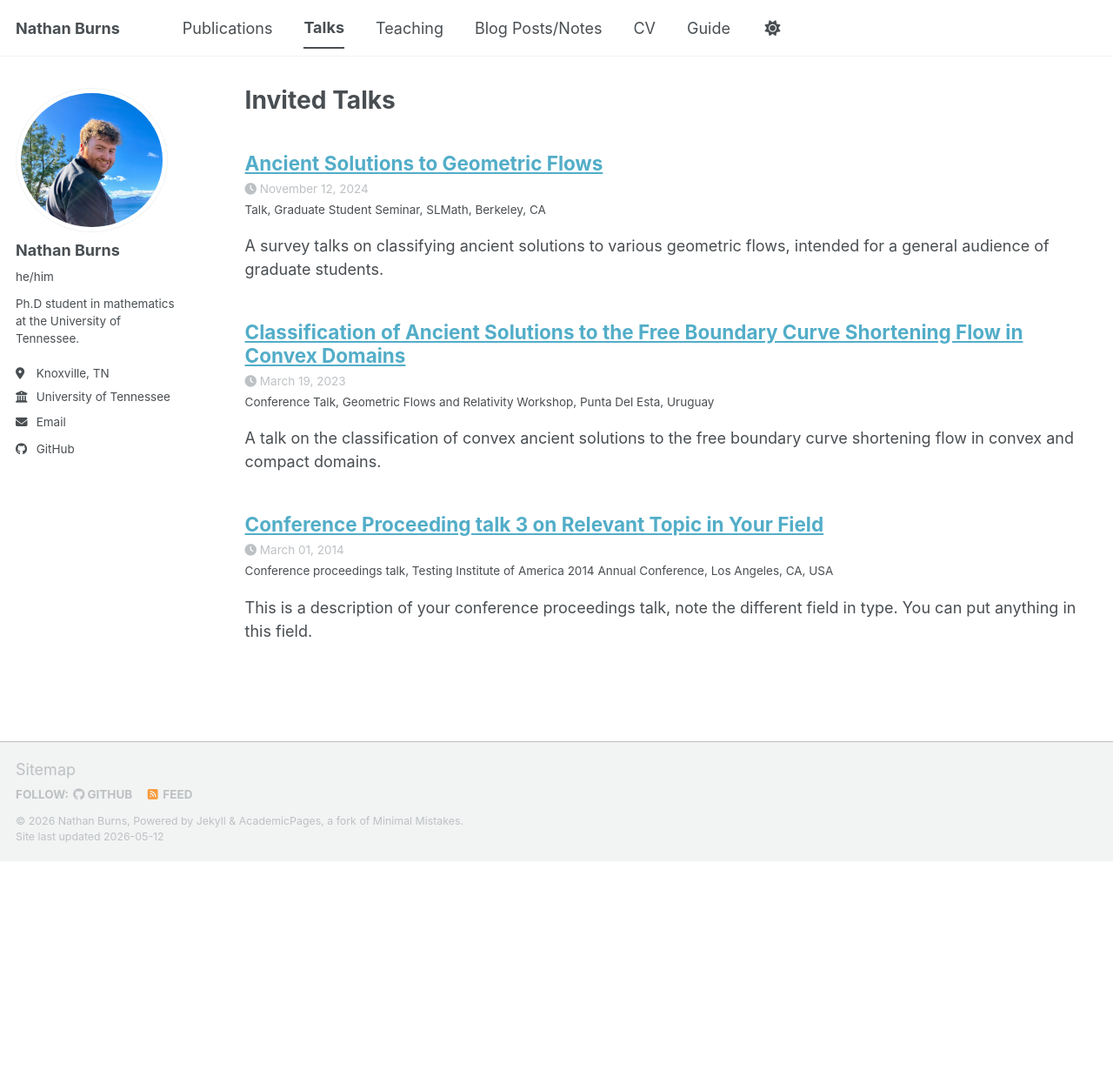
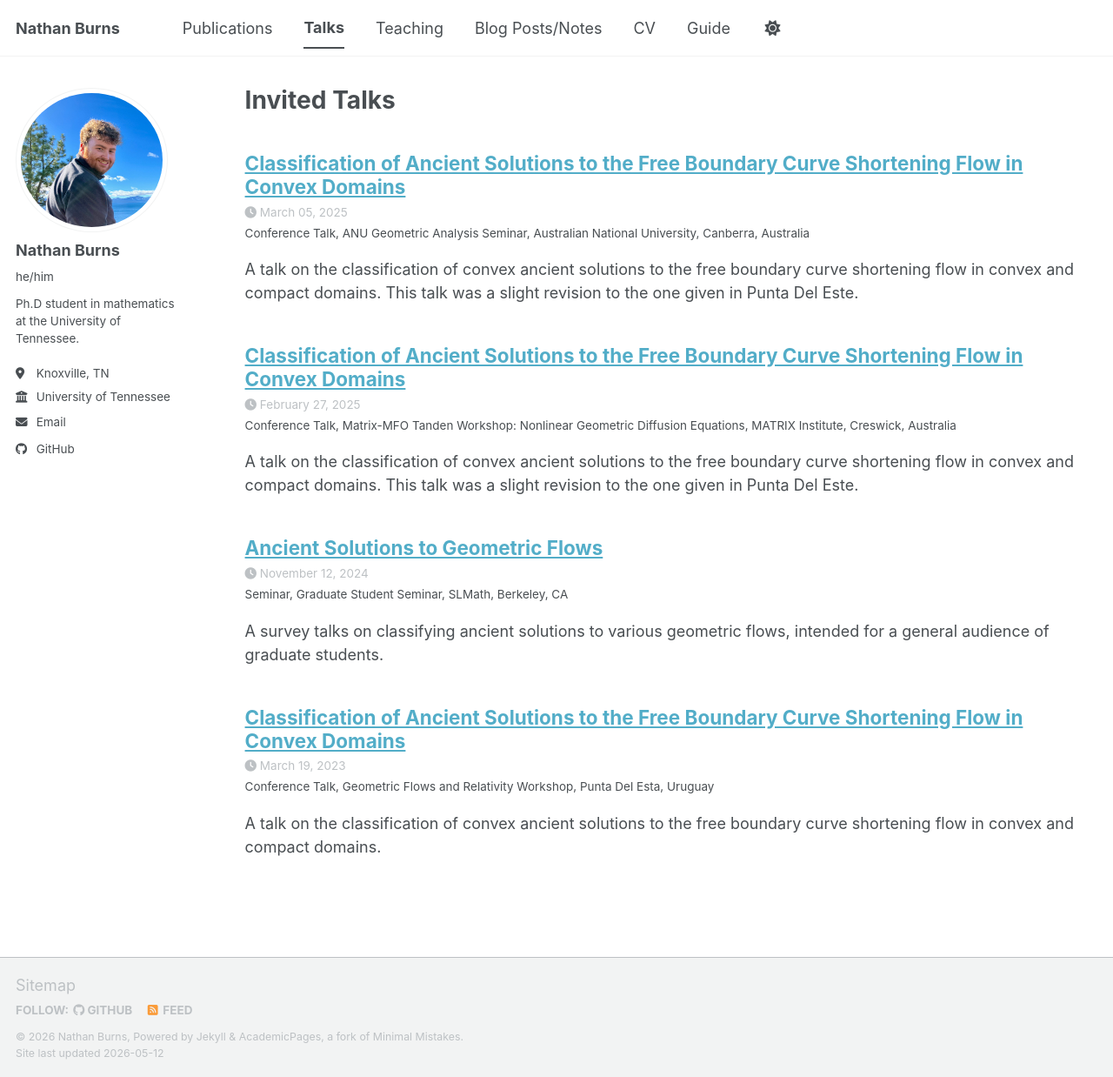
Before and after one commit to nathan-p-burns/nathan-p-burns.github.io, a Jekyll site: the page built from _pages/talks.html, in a window 1280 px wide and 1238 px high. Shown: the whole window at 87% size. Built offline with Jekyll 4.4.1, drawn with Linux system fonts in a browser that asks for light colours; a script bundle is joined from its source files by our own code; library files that are not in the unit come from our copies.

Commit message:
Added Australian talks

```diff
--- a/_talks/2014-03-01-talk-3.md
+++ /dev/null
@@ -1,11 +0,0 @@
----
-title: "Conference Proceeding talk 3 on Relevant Topic in Your Field"
-collection: talks
-type: "Conference proceedings talk"
-permalink: /talks/2014-03-01-talk-3
-venue: "Testing Institute of America 2014 Annual Conference"
-date: 2014-03-01
-location: "Los Angeles, CA, USA"
----
-
-This is a description of your conference proceedings talk, note the different field in type. You can put anything in this field.
--- a/_talks/2024-11-12-talk.md
+++ b/_talks/2024-11-12-talk.md
@@ -1,7 +1,7 @@
 ---
 title: "Ancient Solutions to Geometric Flows"
 collection: talks
-type: "Talk"
+type: "Seminar"
 permalink: /talks/2024-11-12
 venue: "Graduate Student Seminar"
 date: 2024-11-12
--- /dev/null
+++ b/_talks/2025-02-27-talk.md
@@ -0,0 +1,11 @@
+---
+title: "Classification of Ancient Solutions to the Free Boundary Curve Shortening Flow in Convex Domains"
+collection: talks
+type: "Conference Talk"
+permalink: /talks/2025-02-27
+venue: "Matrix-MFO Tanden Workshop: Nonlinear Geometric Diffusion Equations"
+date: 2025-02-27
+location: "MATRIX Institute, Creswick, Australia"
+---
+
+A talk on the classification of convex ancient solutions to the free boundary curve shortening flow in convex and compact domains. This talk was a slight revision to the one given in Punta Del Este.
--- /dev/null
+++ b/_talks/2025-03-05-talk.md
@@ -0,0 +1,12 @@
+---
+title: "Classification of Ancient Solutions to the Free Boundary Curve Shortening Flow in Convex Domains"
+collection: talks
+type: "Conference Talk"
+permalink: /talks/2025-03-05
+venue: "ANU Geometric Analysis Seminar"
+date: 2025-03-05
+location: "Australian National University, Canberra, Australia"
+slidesurl: "'https://nathan-p-burns.github.io/files/convex-ancient-fbcsf1-slides.pdf'"
+---
+
+A talk on the classification of convex ancient solutions to the free boundary curve shortening flow in convex and compact domains. This talk was a slight revision to the one given in Punta Del Este.
```
Also changed, not shown: 1 other file.
